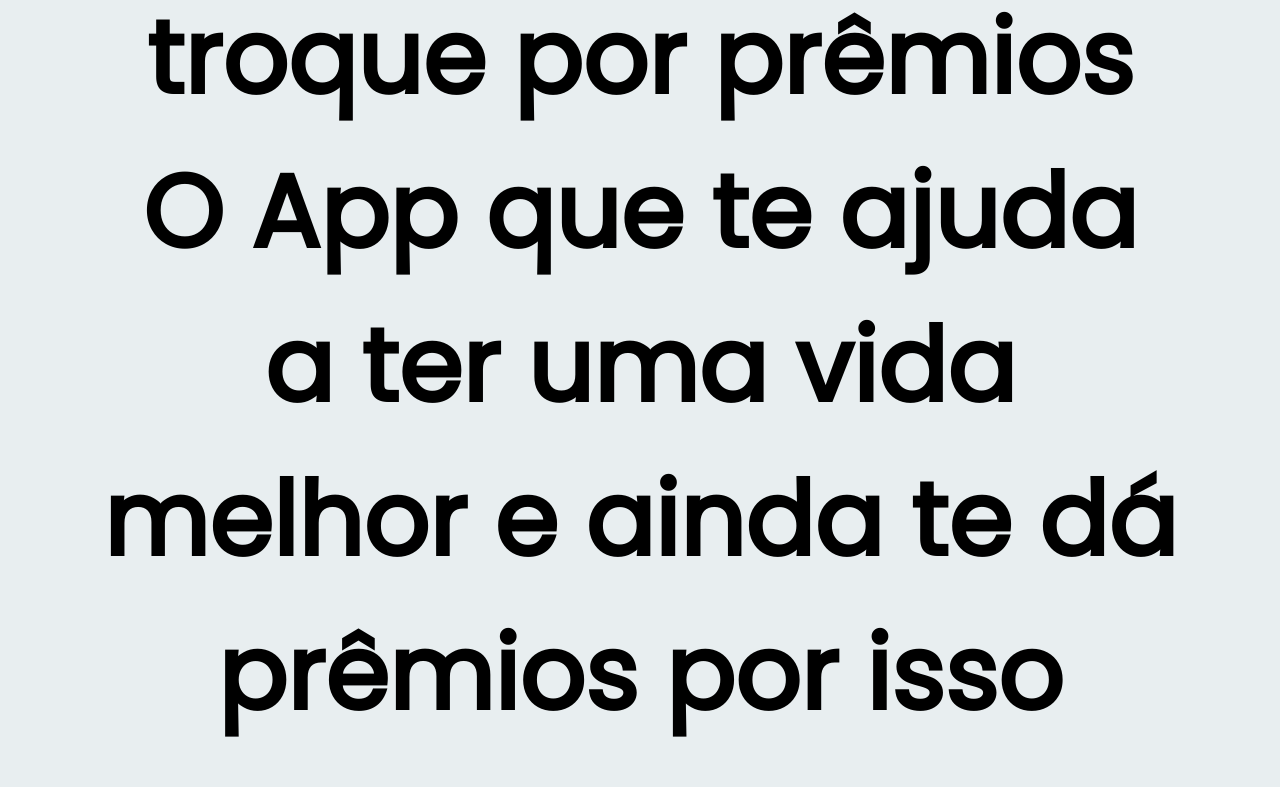
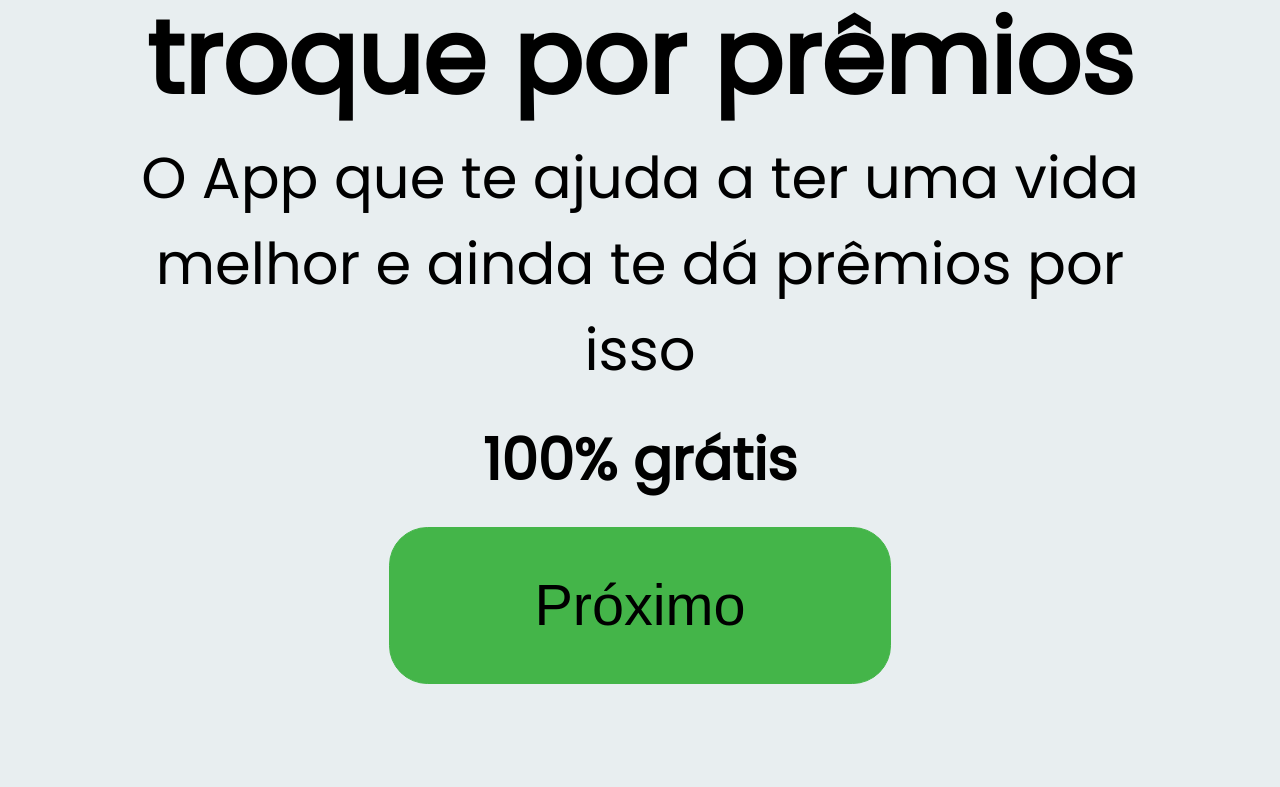
Before and after one commit to richardwellerson/trucko, a React (Create React App) app in the folder trucko/: page / in a window 1280 px wide. Shown: the part 1020-1807 px from the top of the page. After the commit the page ends 1768 px from the top, so only its background shows below. Built offline with nearby package versions, Linux system fonts and the light colour scheme.

Commit message:
Corrigindo um Typo

```diff
--- a/trucko/src/components/TextBold.jsx
+++ b/trucko/src/components/TextBold.jsx
@@ -1,10 +1,10 @@
 import React from "react";
 import Proptypes from 'prop-types';
 
-const TextBold = ({ props }) => {
+const TextBold = (props) => {
   return (
     <div>
-      <p className="text_bold">{props}</p>
+      <p className="text_bold">{props.textBold}</p>
     </div>
   );
 };
--- a/trucko/src/components/TextLight.jsx
+++ b/trucko/src/components/TextLight.jsx
@@ -2,12 +2,10 @@ import React from "react";
 import Proptypes from 'prop-types';
 import '../styles/Home.css';
 
-const TextLight = ({ props }) => {
+const TextLight = (props) => {
   return (
     <div>
-      {props.map((word) => (
-        <p className="text_light">{word}</p>
-      ))}
+      <p className="text_light">{props.textLight}</p>
     </div>
   );
 };
@@ -15,5 +13,5 @@ const TextLight = ({ props }) => {
 export default TextLight;
 
 TextLight.propTypes = {
-  props: Proptypes.string,
+  textLight: Proptypes.string,
 };
--- a/trucko/src/pages/Home.jsx
+++ b/trucko/src/pages/Home.jsx
@@ -1,19 +1,18 @@
 import React from "react";
 import HomeTop from "../components/HomeTop";
 import TextBold from "../components/TextBold";
-import TextLight from "../components/TextBold";
+import TextLight from "../components/TextLight";
 import HomeBot from "../components/HomeBot";
 import "../styles/Home.css";
 
 const toBold = "Acumule pontos e troque por prêmios";
-const toLight = "O App que te ajuda a ter uma vida melhor e ainda te dá prêmios por isso";
 
 const Home = () => {
   return (
     <div className="home_all">
       <HomeTop />
-      <TextBold props={toBold} />
-      <TextLight props={toLight} />
+      <TextBold textBold={toBold} />
+      <TextLight textLight="O App que te ajuda a ter uma vida melhor e ainda te dá prêmios por isso" />
       <HomeBot />
     </div>
   );
--- a/trucko/src/pages/Home2.jsx
+++ b/trucko/src/pages/Home2.jsx
@@ -1,22 +1,22 @@
-import React, { useContext } from "react";
+import React from "react";
 import HomeLogo from "../components/HomeLogo";
 import TextBold from "../components/TextBold";
-import TextLight from "../components/TextLight";
-import Trucko from "../context";
 import "../styles/Home.css";
 
+const awards = ["Smartphones", "Recarga celular", "Serviços", "Eletrodomésticos", "Roupas e muito mais"];
+const toBold = "Troque seus pontos por";
+
 const Home2 = () => {
-  const { setHomeText, setHomeLight } = useContext(Trucko);
-  setHomeText("Troque seus pontos por");
-  setHomeLight(["Smartphones", "Recarga celular", "Serviços", "Eletrodomésticos", "Roupas e muito mais"]);
   return (
     <div>
       <div className="home_all">
         <HomeLogo />
       </div>
       <div>
-        <TextBold />
-        <TextLight />
+        <TextBold textBold={toBold} />
+        {awards.map((word) => (
+          <p>{word}</p>
+        ))}
       </div>
     </div>
   );
```
